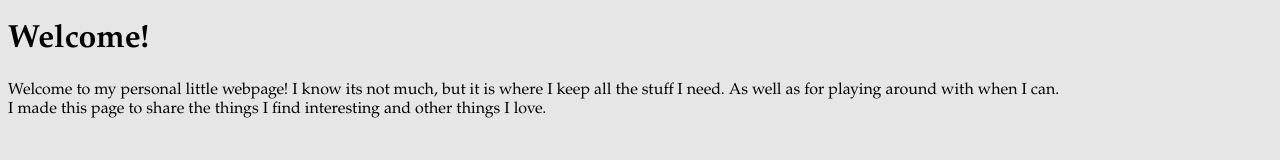
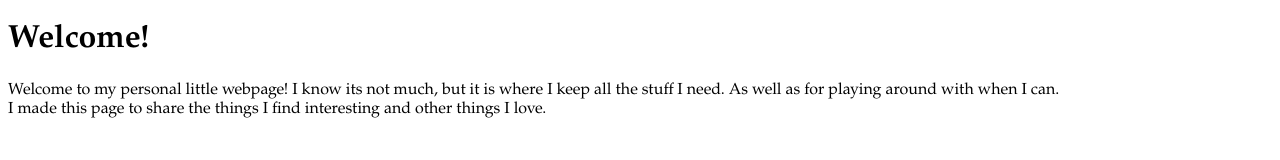
Before and after one commit to zjdev/zjdev.github.io, a plain HTML site: page index.html in a window 1280 px wide. Drawn offline with Linux system fonts and the light colour scheme.

Commit message:
Revert "color change"
This reverts commit 6604820e11d05288c952fdf40342548846d007ef.

```diff
--- a/index.html
+++ b/index.html
@@ -6,7 +6,7 @@
         <link rel="stylesheet" href="style.css" />
         <title>zjdev</title>
     </head>
-    <body style="background-color: #e6e6e6">
+    <body style="background-color: #00001">
         <h1>Welcome!</h1>
         <p>Welcome to my personal little webpage! I know its not much, but it is where I keep all the stuff I need. As well as for playing around with when I can.<br>I made this page to share the things I find interesting and other things I love.
         </p>
```
